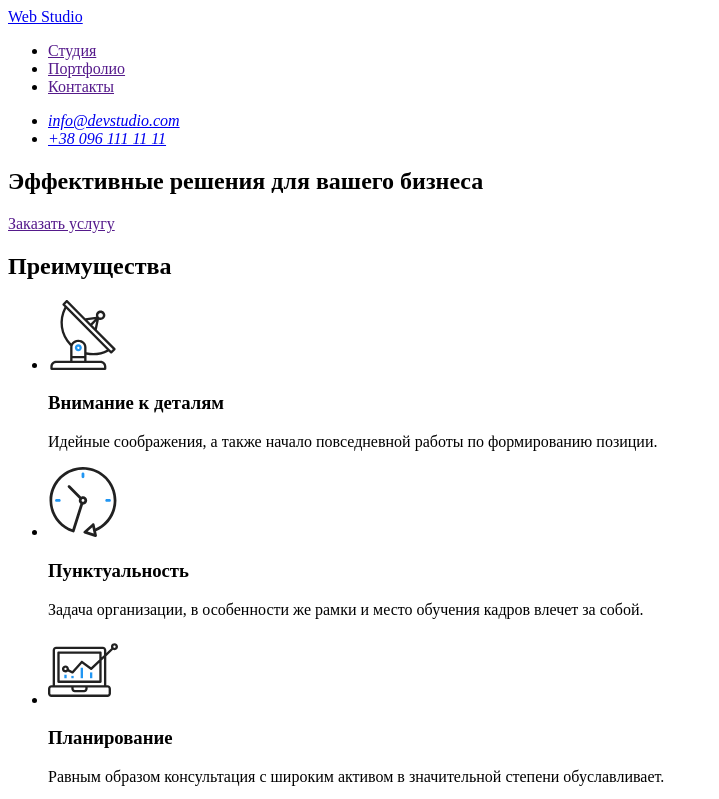
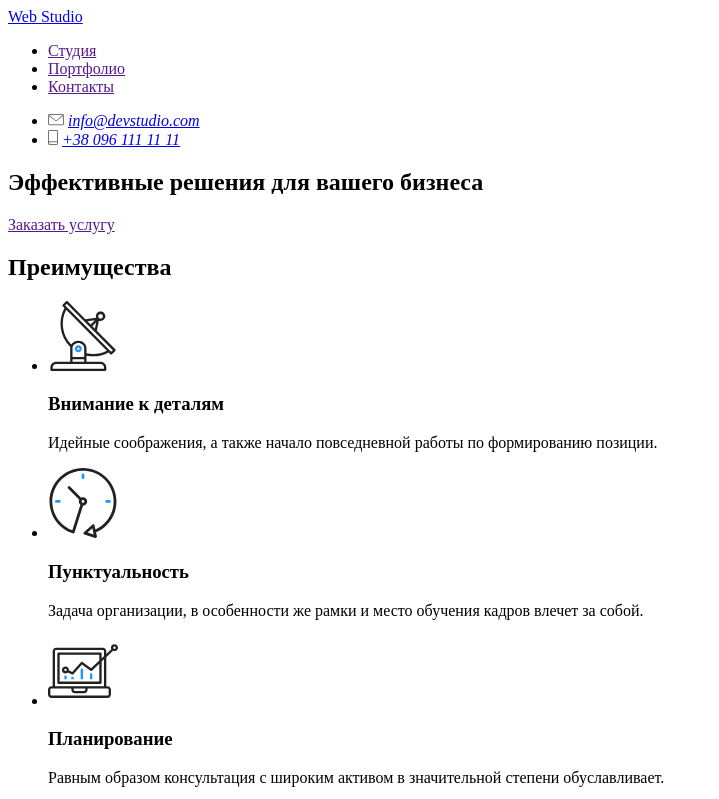
Before and after one commit to PavelNedodatko/goit-markup-hw-01, a plain HTML site: page index.html in a window 1280 px wide. Shown: the top 799 px of the page, without its empty margins (0-719 px from the left). Drawn offline with Linux system fonts and the light colour scheme.

Commit message:
Добавляет навигацию и иконки в ней

```diff
--- a/index.html
+++ b/index.html
@@ -4,13 +4,13 @@
     <meta charset="UTF-8" />
     <meta name="viewport" content="width=device-width, initial-scale=1.0" />
     <title>Web Studio v.1</title>
+    <link rel="stylesheet" href="./css/styles.css" />
   </head>
   <body>
     <!-- Шапка страницы -->
     <header>
-      <a href="https://pavelnedodatko.github.io/goit-markup-hw-01/"
-        >Web Studio
-      </a>
+      <nav>
+        <a href="./">Web Studio </a>
         <ul>
           <li><a href="">Студия</a></li>
           <li><a href="">Портфолио</a></li>
@@ -18,10 +18,17 @@
         </ul>
         <address>
           <ul>
-          <li><a href="mailto:info@devstudio.com">info@devstudio.com</a></li>
-          <li><a href="tel:+380961111111">+38 096 111 11 11</a></li>
+            <li>
+              <img src="./img/envelope.svg" alt="письмо" />
+              <a href="mailto:info@devstudio.com">info@devstudio.com</a>
+            </li>
+            <li>
+              <img src="./img/smartphone.svg" alt="смартфон" />
+              <a href="tel:+380961111111">+38 096 111 11 11</a>
+            </li>
           </ul>
         </address>
+      </nav>
     </header>
     <!-- Основной контент страницы -->
     <main>
```
Also changed, not shown: img/envelope.svg (added), img/smartphone.svg (added). Lines whose indentation alone changed are shown as unchanged.
